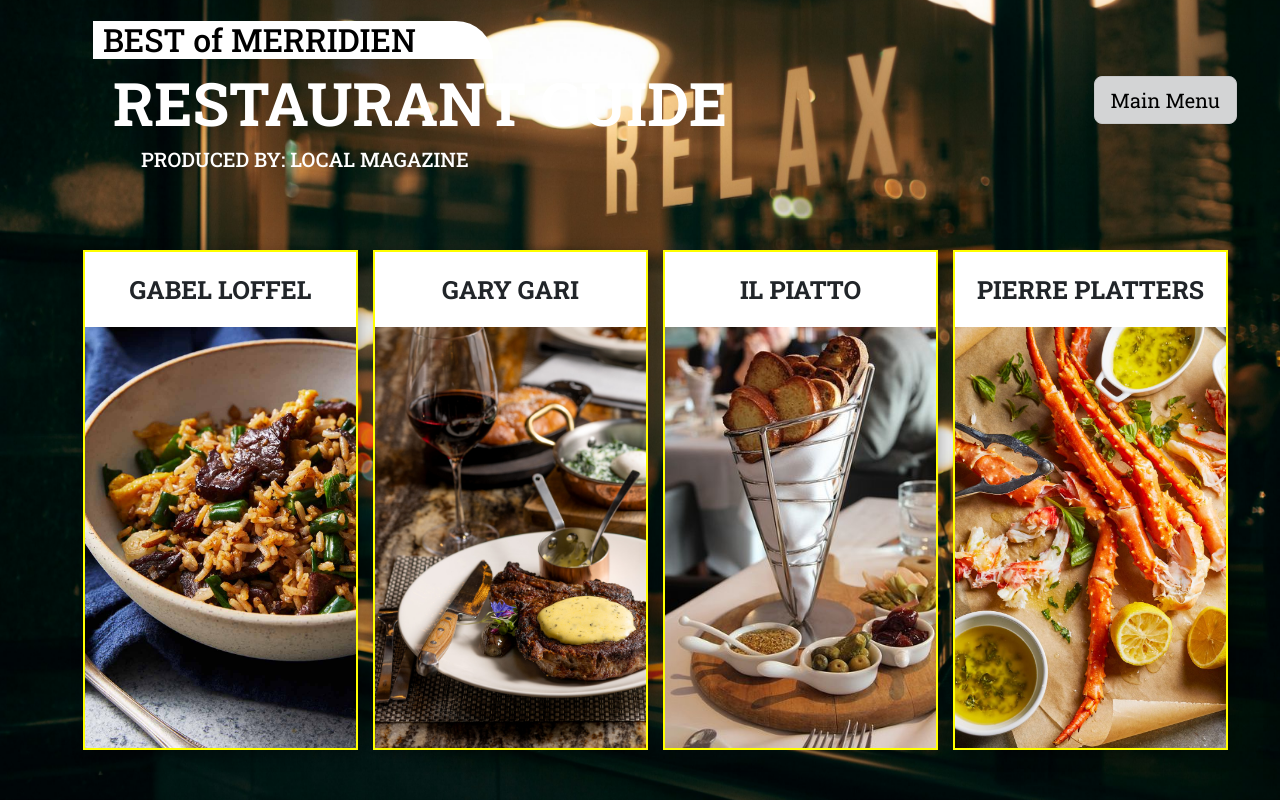
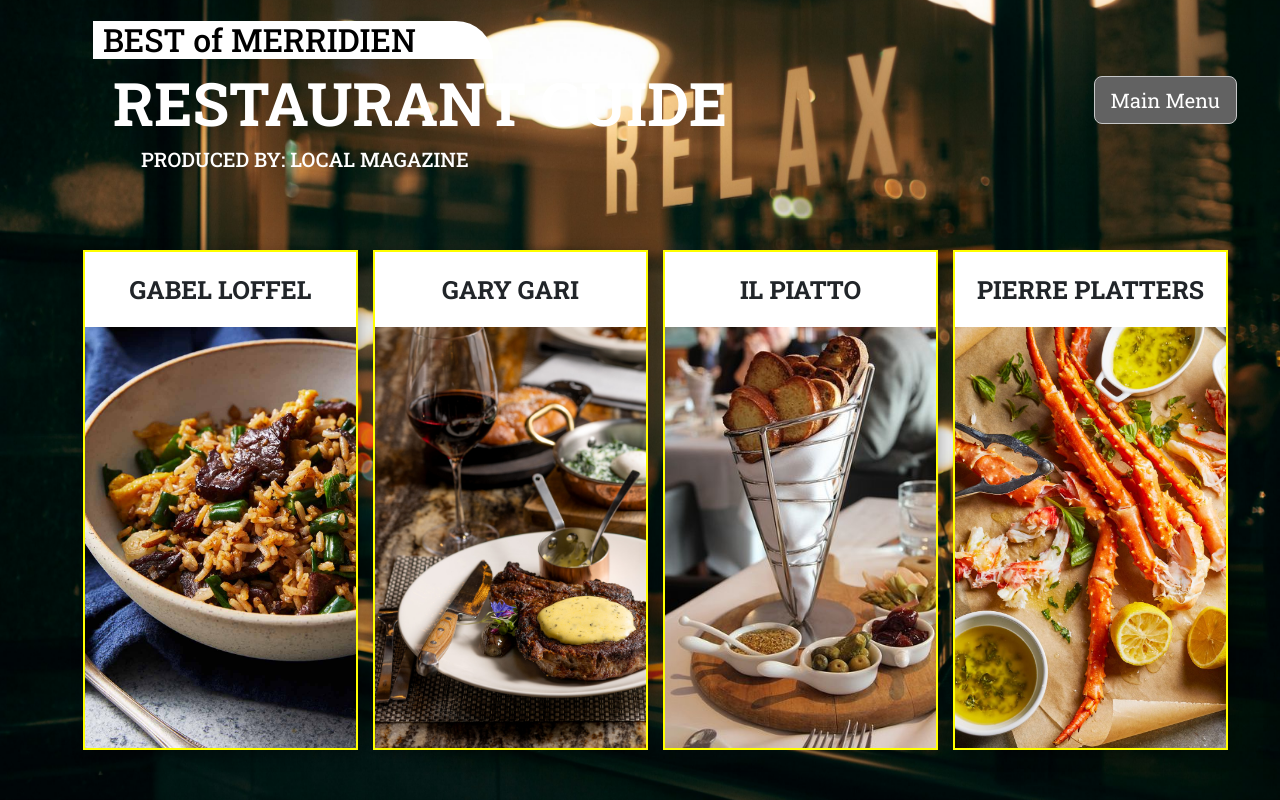
Before and after one commit to Zsammu/Zsammu.github.io, a plain HTML site: page Tsa4/index.html in a window 1280 px wide. In both pictures the pointer is over the button "Main Menu". Drawn offline with Linux system fonts and the light colour scheme.

Commit message:
Update Tsa4.css

```diff
--- a/Tsa4/Tsa4.css
+++ b/Tsa4/Tsa4.css
@@ -64,7 +64,10 @@ button {
     font-weight: bold;
     font-size: 25px;
 }
-
+.btn:hover{
+    color: white;
+    background-color: rgb(98, 98, 98);
+}
 .cardDesc {
     display: flex;
     opacity: 0;
```
